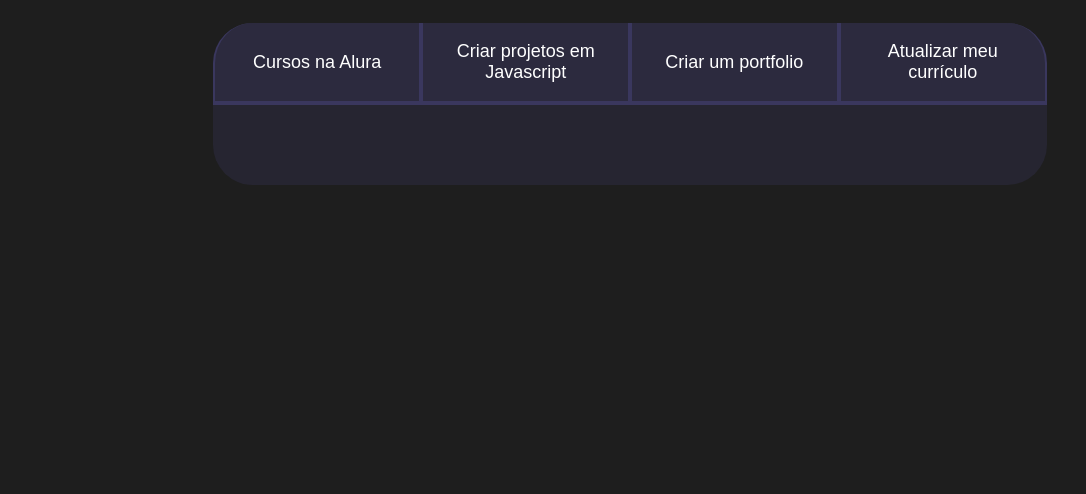
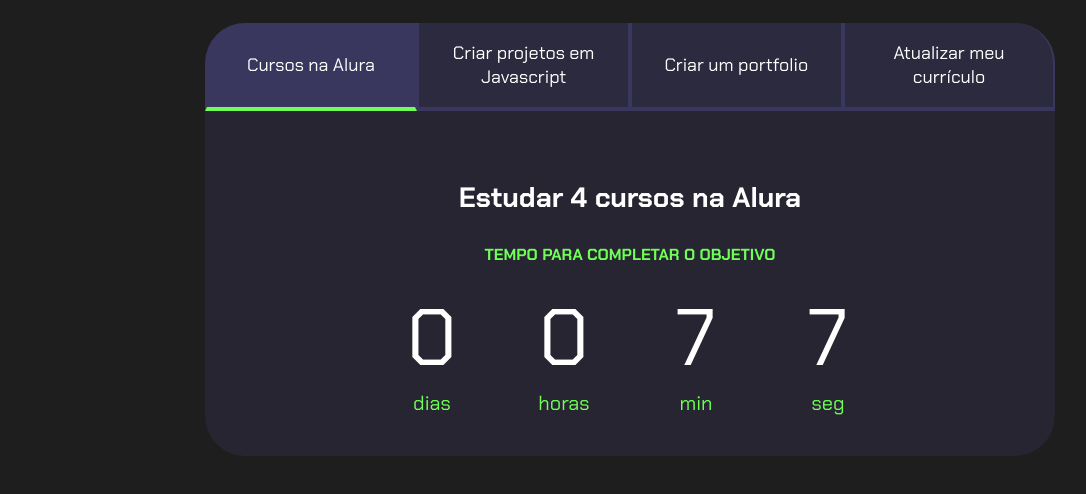
Before and after one commit to andrweer/site-projeto-de-vida, a plain HTML site: page index.html in a window 1280 px wide. Both pictures are taken after a click on the button "Cursos na Alura". Shown: the part 80-574 px from the top of the page, without its empty margins (10-1096 px from the left). Drawn offline with Linux system fonts and the light colour scheme.

Commit message:
Add files via upload

```diff
--- a/main.js
+++ b/main.js
@@ -7,13 +7,11 @@
         for (let j = 0; j < botoes.length; j++) {
             botoes[j].classList.remove("ativo");
             textos[j].classList.remove("ativo");
-
         }
 
         botoes[i].classList.add("ativo");
         textos[i].classList.add("ativo");
     }
-
 }
 
 const contadores = document.querySelectorAll(".contador");
@@ -27,12 +25,11 @@
 
 function calculaTempo(tempoObjetivo) {
     let tempoAtual = new Date();
-
-let tempoFinal = tempoObjetivo tempoAtual;
-let segundos = Math.floor(tempoFinal / 1000);
-let minutos = Math.floor(segundos / 60);
-let horas = Math.floor(minutos / 60);
-let dias = Math.floor(horas / 24);
+    let tempoFinal = tempoObjetivo - tempoAtual;
+    let segundos = Math.floor(tempoFinal / 1000);
+    let minutos = Math.floor(segundos / 60);
+    let horas = Math.floor(minutos / 60);
+    let dias = Math.floor(horas / 24);
 
 segundos %= 60;
 minutos%= 60
@@ -45,11 +42,12 @@
 }
 
 function atualizaCronometro(){
-    for (let i=0; i<contadores.length;i++)
+    for (let i=0; i<contadores.length;i++){
     document.getElementById("dias"+i).textContent = calculaTempo(tempos[i])[0];
     document.getElementById("horas"+i).textContent = calculaTempo(tempos[i])[1];
     document.getElementById("min"+i).textContent = calculaTempo(tempos[i])[2];
     document.getElementById("seg"+i).textContent = calculaTempo(tempos[i])[3];
+    }
 }
 
 function comecaCronometro(){
--- a/style.css
+++ b/style.css
@@ -26,7 +26,7 @@
     margin: 0 auto;
 }
 
-    .titulo-principal{
+.titulo-principal {
     text-align: left;
     width: 100%;
     font-size: 32px;
@@ -36,8 +36,9 @@
     color: var(--verde);
 }
 
+
 .botao {
-        font-family: "Crakra Petch", sans-serif;
+    font-family: 'Chakra Petch', sans-serif;
     background-color: var(--botao-inativo);
     color: var(--branco);
     display: flex;
@@ -52,43 +53,40 @@
     border-top: none;
 }
 
-    .botao:fisrt-child {
+.botao:first-child {
     border-radius: 40px 40px 0 0;
 }
 
 .botoes {
     display: block;
 }
+
 .botao.ativo{
-    background-color:var(--botao-ativo);
+    background-color: var(--botao-ativo);
     border-bottom: 4px solid var(--verde);
 }
 
 .abas-textos{
-    background-color:var(--texto-fundo);
+    background-color: var(--texto-fundo);
     padding: 40px;
     border-radius: 0 0 40px 40px;
-
 }
 .aba-conteudo.ativo{
     display:block;
-
 }
 
 .aba-conteudo{
-    display:none;
+    display: none;
 }
 
 .aba-conteudo-titulo-principal{
     font-size: 28px;
     text-align: center;
 }
-
 .aba-conteudo-titulo-secundario{
-    text-align:center;
-    color: var(--verde)
+    text-align: center;
+    color: var(--verde);
     text-transform: uppercase;
-
 }
 
 .contador{
@@ -96,28 +94,35 @@
     justify-content: center;
     flex-wrap: wrap;
 }
+.contador-digito{
+    padding: 0 16px;
+    text-align: center;
+    min-width: 100px;
+}
 
-.contador-dígito{
-    padding 0 16px;
-    text-align: center;
-    min-width: 100px
+.contador-digito-numero{
+    font-size: 80px;
+    margin: 0;
+
 }
 
 .contador-digito-texto{
-    color: var(--verde)
+    color: var(--verde);
     font-size: 20px;
     margin: 0;
+
 }
+
 @media screen and (min-width: 768px) {
     .botoes {
         display: flex;
     }
 
-        .botao:first-child{
+    .botao:first-child {
         border-radius: 40px 0 0 0;
     }
 
-        .botao:last-child{
+    .botao:last-child {
         border-radius: 0 40px 0 0;
     }
 }
```
Lines whose indentation alone changed are shown as unchanged.
